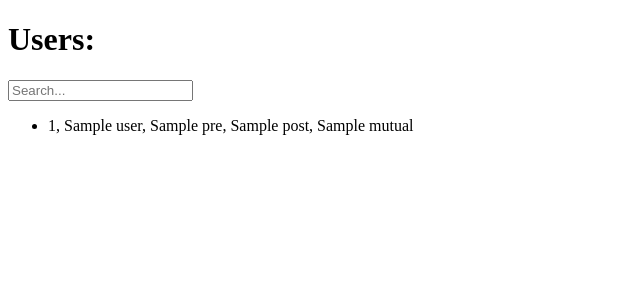
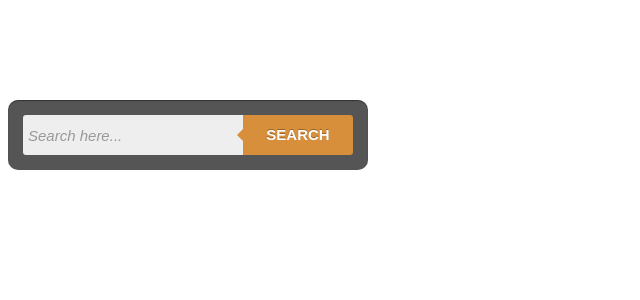
Before and after one commit to Yuiizui/DataBase, a Flask app: a page that uses FlaskWebProject1/FlaskWebProject1/templates/users.html in a window 1280 px wide. Shown: the top 300 px of the page, without its empty margins (0-640 px from the left). Run offline with Flask 2, Linux system fonts and the light colour scheme; a database or web service that is not in the repository returns one stand-in record (values such as "Sample title"); parts of the project's set-up code (start-up, migrations or seed data) failed here and were passed over.

Commit message:
更新按鈕(第一版)

```diff
--- /dev/null
+++ b/FlaskWebProject1/FlaskWebProject1/static/content/search_box.css
@@ -0,0 +1,121 @@
+/* search box */
+
+.button_box2 {
+    margin: 100px auto;
+}
+/*-------------------------------------*/
+.cf:before, .cf:after {
+    content: "";
+    display: table;
+}
+
+.cf:after {
+    clear: both;
+}
+
+.cf {
+    zoom: 1;
+}
+/*-------------------------------------*/
+
+.form-wrapper-2 {
+    width: 330px;
+    padding: 15px;
+    background: #555;
+    -moz-border-radius: 10px;
+    -webkit-border-radius: 10px;
+    border-radius: 10px;
+    -moz-box-shadow: 0 1px 1px rgba(0,0,0,.4) inset, 0 1px 0 rgba(255,255,255,.2);
+    -webkit-box-shadow: 0 1px 1px rgba(0,0,0,.4) inset, 0 1px 0 rgba(255,255,255,.2);
+    box-shadow: 0 1px 1px rgba(0,0,0,.4) inset, 0 1px 0 rgba(255,255,255,.2);
+}
+
+    .form-wrapper-2 input {
+        width: 210px;
+        height: 20px;
+        padding: 10px 5px;
+        float: left;
+        font: bold 15px 'Raleway', sans-serif;
+        border: 0;
+        background: #eee;
+        -moz-border-radius: 3px 0 0 3px;
+        -webkit-border-radius: 3px 0 0 3px;
+        border-radius: 3px 0 0 3px;
+    }
+
+        .form-wrapper-2 input:focus {
+            outline: 0;
+            background: #fff;
+            -moz-box-shadow: 0 0 2px rgba(0,0,0,.8) inset;
+            -webkit-box-shadow: 0 0 2px rgba(0,0,0,.8) inset;
+            box-shadow: 0 0 2px rgba(0,0,0,.8) inset;
+        }
+
+        .form-wrapper-2 input::-webkit-input-placeholder {
+            color: #999;
+            font-weight: normal;
+            font-style: italic;
+        }
+
+        .form-wrapper-2 input:-moz-placeholder {
+            color: #999;
+            font-weight: normal;
+            font-style: italic;
+        }
+
+        .form-wrapper-2 input:-ms-input-placeholder {
+            color: #999;
+            font-weight: normal;
+            font-style: italic;
+        }
+
+    .form-wrapper-2 button {
+        overflow: visible;
+        position: relative;
+        float: right;
+        border: 0;
+        padding: 0;
+        cursor: pointer;
+        height: 40px;
+        width: 110px;
+        font: bold 15px/40px 'Raleway', sans-serif;
+        color: #fff;
+        text-transform: uppercase;
+        background: #D88F3C;
+        -moz-border-radius: 0 3px 3px 0;
+        -webkit-border-radius: 0 3px 3px 0;
+        border-radius: 0 3px 3px 0;
+        text-shadow: 0 -1px 0 rgba(0, 0,0, .3);
+    }
+
+        .form-wrapper-2 button:hover {
+            background: #FA8807;
+        }
+
+        .form-wrapper-2 button:active,
+        .form-wrapper-2 button:focus {
+            background: #c42f2f;
+        }
+
+        .form-wrapper-2 button:before {
+            content: '';
+            position: absolute;
+            border-width: 8px 8px 8px 0;
+            border-style: solid solid solid none;
+            border-color: transparent #D88F3C transparent;
+            top: 12px;
+            left: -6px;
+        }
+
+        .form-wrapper-2 button:hover:before {
+            border-right-color: #FA8807;
+        }
+
+        .form-wrapper-2 button:focus:before {
+            border-right-color: #c42f2f;
+        }
+
+        .form-wrapper-2 button::-moz-focus-inner {
+            border: 0;
+            padding: 0;
+        }
--- a/FlaskWebProject1/FlaskWebProject1/templates/users.html
+++ b/FlaskWebProject1/FlaskWebProject1/templates/users.html
@@ -1,17 +1,29 @@
 <!doctype html>
-<title>PyMongo Sample</title>
+<title>Searching </title>
 
-<h1>Users:</h1>
-<div class="box">
-    <div class="container-1">
-        <span class="icon"><i class="fa fa-search"></i></span>
-        <input type="search" id="search" placeholder="Search..." />
+<html>
+<head>
+    <title>Design search Button</title>
+    <link rel="stylesheet" type="text/css" href="/static/content/search_box.css" />
+    <script type="text/javascript">
+
+        function ShowMeDate() {
+            var Today = new Date();
+            var form = document.forms['form'];
+            var input = form.elements.search_box.value;
+            alert(input);
+
+        }
+    </script>
+
+</head>
+<body>
+    <!-- search form 6 -->
+    <div class="button_box2">
+        <form class="form-wrapper-2 cf" name ="form" id="form">
+            <input type="text" placeholder="Search here..." required>
+            <button name ="search_box" id="search_box" type="submit" onclick=ShowMeDate() value="gg">Search</button>
+        </form>
     </div>
-  </div>
-<ul>
-
-    {% for user in users %}
-    <li>{{user.index}}, {{user.name}}, {{user.pre}}, {{user.post}}, {{user.mutual}}</li>
-
-    {% endfor %}
-</ul>
+</body>
+</html>
```
Also changed, not shown: 1 other file.
